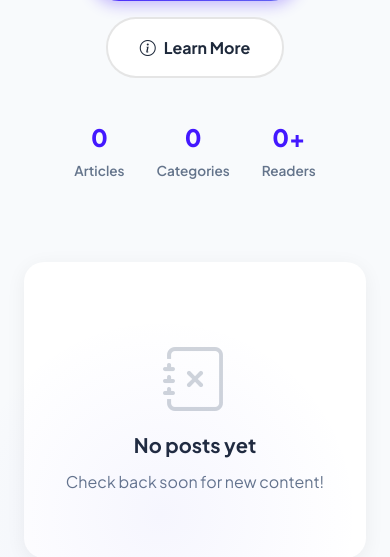
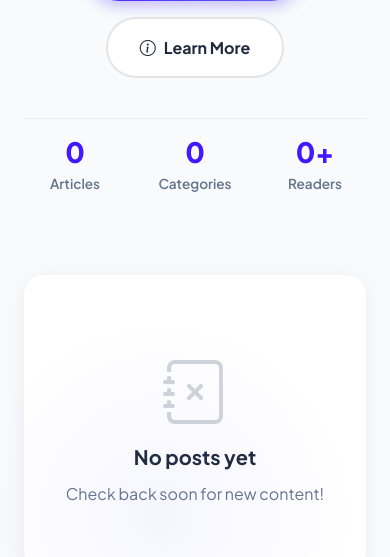
Before and after one commit to Taha-Khurram/Final_Year_Project, a Flask app: template app/templates/site/site_home.html in a window 390 px wide; the page is wider, and only the part inside the window is pictured. Shown: the part 382-939 px from the top of that part. Run offline with Flask 3, Linux system fonts and the light colour scheme; the template is opened without the code that fills it, so the values that code supplies are empty; parts of the project's set-up code (start-up, migrations or seed data) failed here and were passed over.

Commit message:
Fix hero section centering and spacing on homepage

```diff
--- a/app/templates/site/site_home.html
+++ b/app/templates/site/site_home.html
@@ -44,6 +44,8 @@
         position: relative;
         z-index: 1;
         max-width: 800px;
+        margin: 0 auto;
+        width: 100%;
     }
 
     .hero-badge {
@@ -58,7 +60,7 @@
         font-weight: 700;
         text-transform: uppercase;
         letter-spacing: 1px;
-        margin-bottom: 1.5rem;
+        margin-bottom: 1.75rem;
     }
 
     .hero-badge i {
@@ -69,7 +71,7 @@
         font-size: 3.5rem;
         font-weight: 800;
         color: var(--text-primary);
-        margin-bottom: 1.25rem;
+        margin-bottom: 1.5rem;
         line-height: 1.2;
     }
 
@@ -84,7 +86,7 @@
         font-size: 1.2rem;
         color: var(--text-secondary);
         max-width: 600px;
-        margin: 0 auto 2rem;
+        margin: 0 auto 2.5rem;
         line-height: 1.7;
     }
 
@@ -93,7 +95,7 @@
         gap: 1rem;
         justify-content: center;
         flex-wrap: wrap;
-        margin-bottom: 2.5rem;
+        margin-bottom: 3rem;
     }
 
     .btn-primary {
@@ -139,26 +141,35 @@
 
     .hero-stats {
         display: flex;
-        gap: 3rem;
+        gap: 4rem;
         justify-content: center;
+        align-items: center;
         flex-wrap: wrap;
+        padding-top: 1rem;
+        border-top: 1px solid rgba(0, 0, 0, 0.06);
+        max-width: 500px;
+        margin: 0 auto;
     }
 
     .hero-stat {
         text-align: center;
+        min-width: 80px;
     }
 
     .hero-stat-number {
-        font-size: 2rem;
+        font-size: 2.25rem;
         font-weight: 800;
         color: var(--primary-color);
         display: block;
+        line-height: 1.2;
     }
 
     .hero-stat-label {
-        font-size: 0.85rem;
+        font-size: 0.9rem;
         color: var(--text-secondary);
         font-weight: 600;
+        margin-top: 0.25rem;
+        display: block;
     }
 
     /* ==================== FEATURED SECTION ==================== */
@@ -642,14 +653,24 @@
 
         .hero-subtitle {
             font-size: 1rem;
+            margin-bottom: 2rem;
+        }
+
+        .hero-cta {
+            margin-bottom: 2.5rem;
         }
 
         .hero-stats {
-            gap: 2rem;
+            gap: 2.5rem;
+            max-width: 100%;
         }
 
         .hero-stat-number {
-            font-size: 1.5rem;
+            font-size: 1.75rem;
+        }
+
+        .hero-stat-label {
+            font-size: 0.85rem;
         }
 
         .featured-secondary {
```
